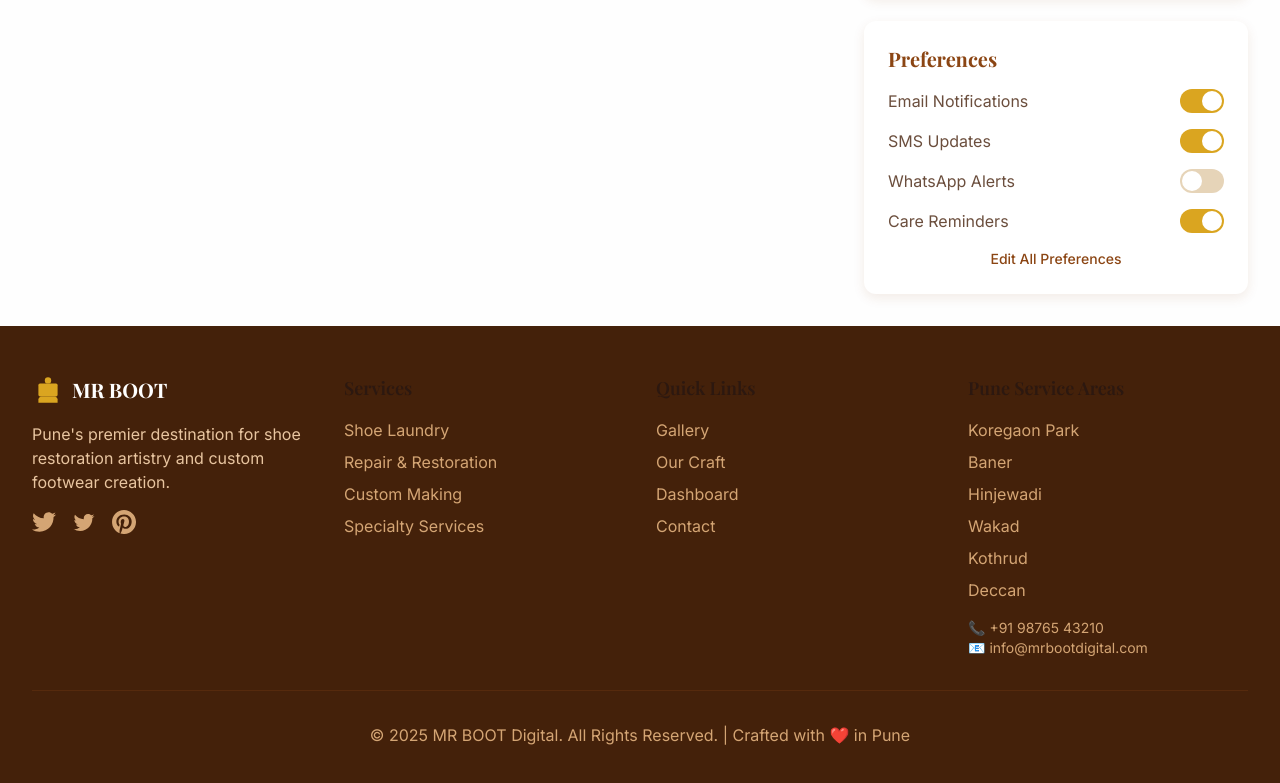
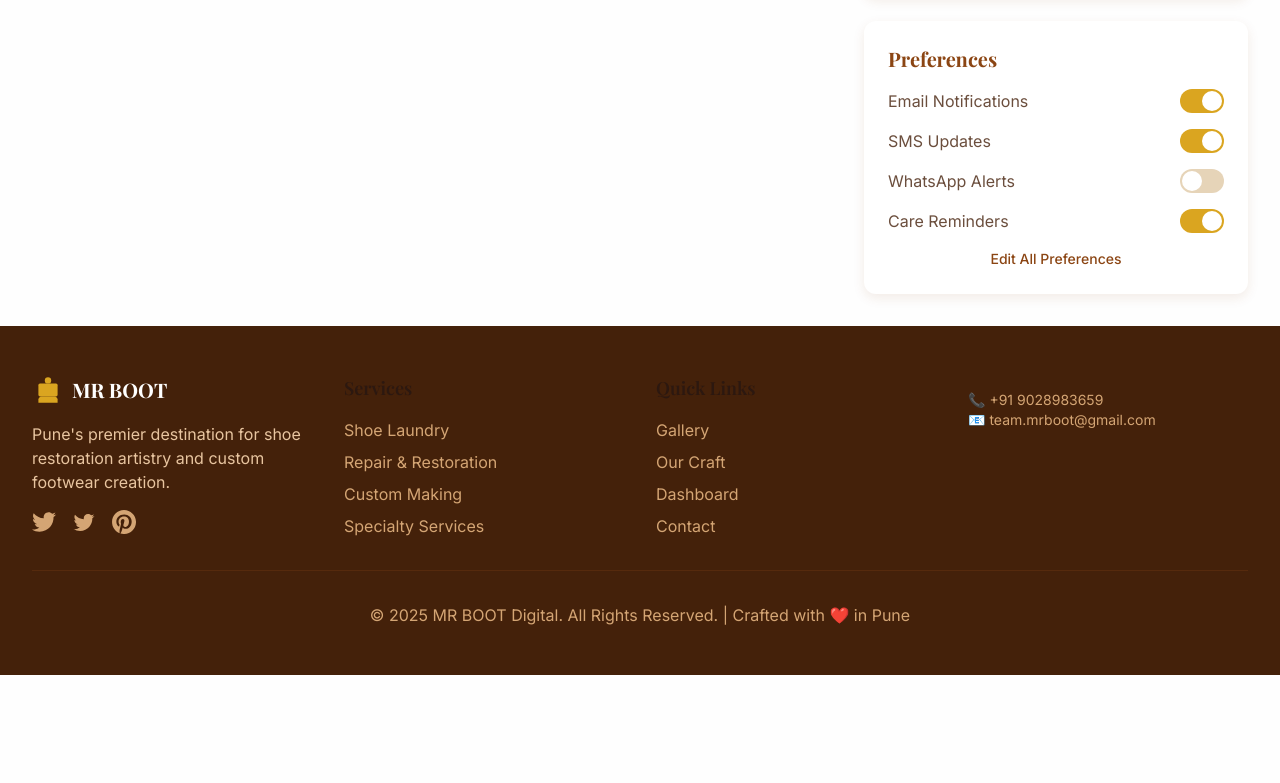
Before and after one commit to eelnxz09/mr_boot_digital, a website: page pages/customer_dashboard.html in a window 1280 px wide. Shown: the part 1491-2274 px from the top of the page. After the commit the page ends 2166 px from the top, so only its background shows below. Drawn offline with nearby package versions, Linux system fonts and the light colour scheme.

Commit message:
Update customer dashboard contact details
Removed Pune Service Areas list and updated contact information.

```diff
--- a/pages/customer_dashboard.html
+++ b/pages/customer_dashboard.html
@@ -571,18 +571,9 @@
 
                 <!-- Pune Service Areas -->
                 <div>
-                    <h3 class="font-playfair text-lg font-semibold mb-4">Pune Service Areas</h3>
-                    <ul class="space-y-2 text-primary-300">
-                        <li>Koregaon Park</li>
-                        <li>Baner</li>
-                        <li>Hinjewadi</li>
-                        <li>Wakad</li>
-                        <li>Kothrud</li>
-                        <li>Deccan</li>
-                    </ul>
                     <div class="mt-4">
-                        <p class="text-primary-300 text-sm">📞 +91 98765 43210</p>
-                        <p class="text-primary-300 text-sm">📧 info@mrbootdigital.com</p>
+                        <p class="text-primary-300 text-sm">📞 +91 9028983659</p>
+                        <p class="text-primary-300 text-sm">📧 team.mrboot@gmail.com</p>
                     </div>
                 </div>
             </div>
```
